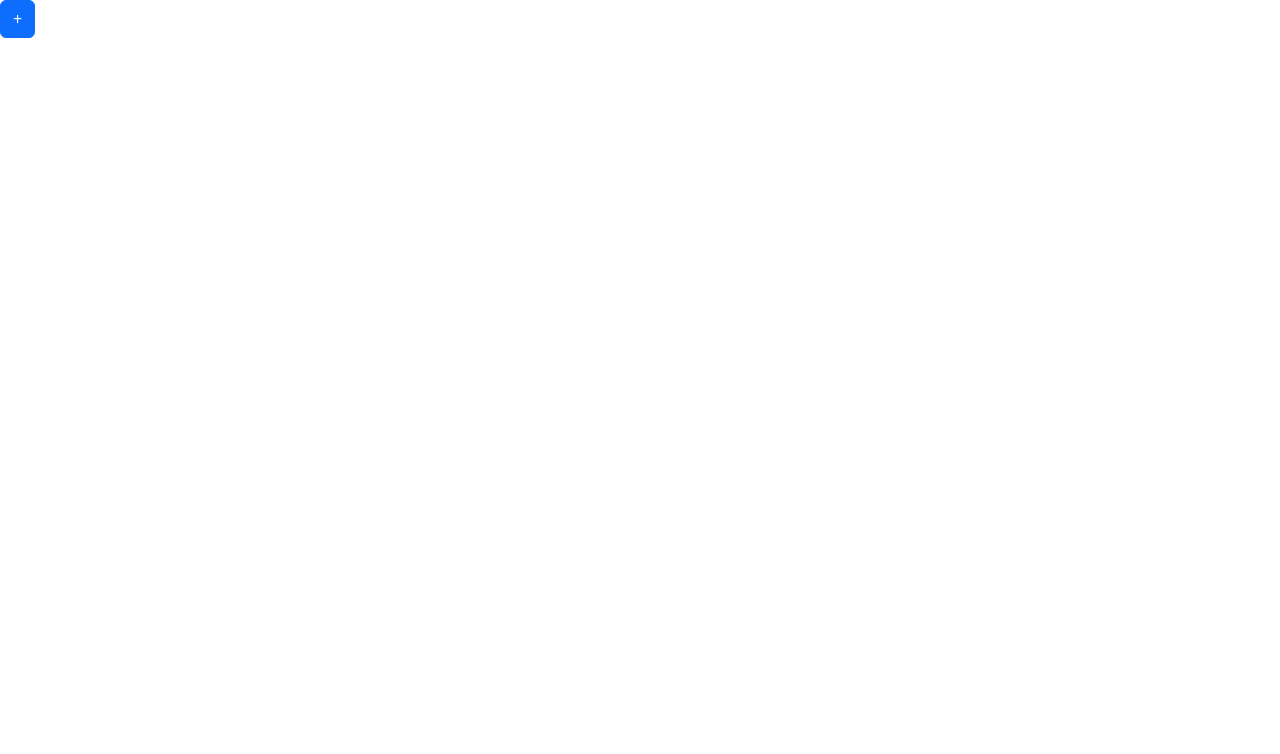
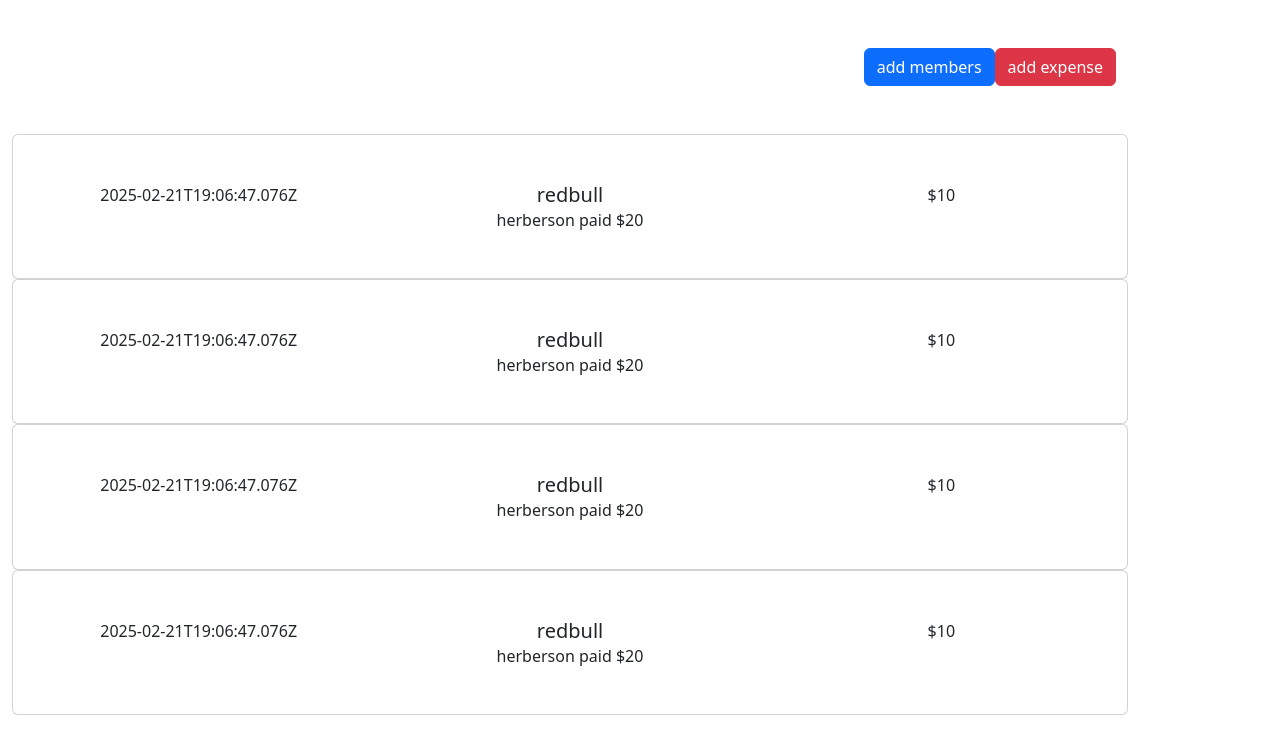
Before and after one commit to LORDBABUINO/splitr, a React (Create React App) app: page / in a window 1280 px wide. Shown: the top 754 px of the page. Built offline with nearby package versions, Linux system fonts and the light colour scheme.

Commit message:
feat: adds expense list and function buttons

```diff
--- a/src/App.css
+++ b/src/App.css
@@ -1,5 +1,13 @@
 .App {
   text-align: center;
+}
+
+#root,
+body,
+.App,
+html {
+  height: 100%;
+  overflow: hidden;
 }
 
 .App-logo {
@@ -36,3 +44,13 @@
     transform: rotate(360deg);
   }
 }
+
+.container {
+  margin: 48px 0;
+}
+
+.header {
+  display: flex;
+  align-items: flex-end;
+  justify-content: flex-end;
+}
--- a/src/App.js
+++ b/src/App.js
@@ -1,10 +1,53 @@
-import Button from "react-bootstrap/Button";
+import { Button, Container } from "react-bootstrap";
 import "bootstrap/dist/css/bootstrap.min.css";
+import "./App.css";
+import { Expense } from "./expense";
 
-import "./App.css";
+const expenses = [
+  {
+    date: "2025-02-21T19:06:47.076Z",
+    cost: 20,
+    description: "redbull",
+    payer: "herberson",
+    splitedValue: 10,
+  },
+  {
+    date: "2025-02-21T19:06:47.076Z",
+    cost: 20,
+    description: "redbull",
+    payer: "herberson",
+    splitedValue: 10,
+  },
+  {
+    date: "2025-02-21T19:06:47.076Z",
+    cost: 20,
+    description: "redbull",
+    payer: "herberson",
+    splitedValue: 10,
+  },
+  {
+    date: "2025-02-21T19:06:47.076Z",
+    cost: 20,
+    description: "redbull",
+    payer: "herberson",
+    splitedValue: 10,
+  },
+];
 
 function App() {
-  return <Button variant="primary">+</Button>;
+  return (
+    <div className="App">
+      <Container>
+        <Container className="header">
+          <Button variant="primary">add members</Button>
+          <Button variant="danger">add expense</Button>
+        </Container>
+        {expenses.map((expense, index) => (
+          <Expense {...expense} key={index} />
+        ))}
+      </Container>
+    </div>
+  );
 }
 
 export default App;
--- /dev/null
+++ b/src/expense/index.js
@@ -0,0 +1,13 @@
+import { Container, Card } from "react-bootstrap";
+import "./style.css";
+
+export const Expense = ({ date, cost, description, payer, splitedValue }) => (
+  <Card>
+    <Container className="inline">{date}</Container>
+    <Container className="inline">
+      <Card.Title>{description}</Card.Title>
+      <Card.Subtitle>{`${payer} paid $${cost}`}</Card.Subtitle>
+    </Container>
+    <Container className="inline">${splitedValue}</Container>
+  </Card>
+);
--- /dev/null
+++ b/src/expense/style.css
@@ -0,0 +1,3 @@
+.card {
+  flex-direction: row;
+}
```
